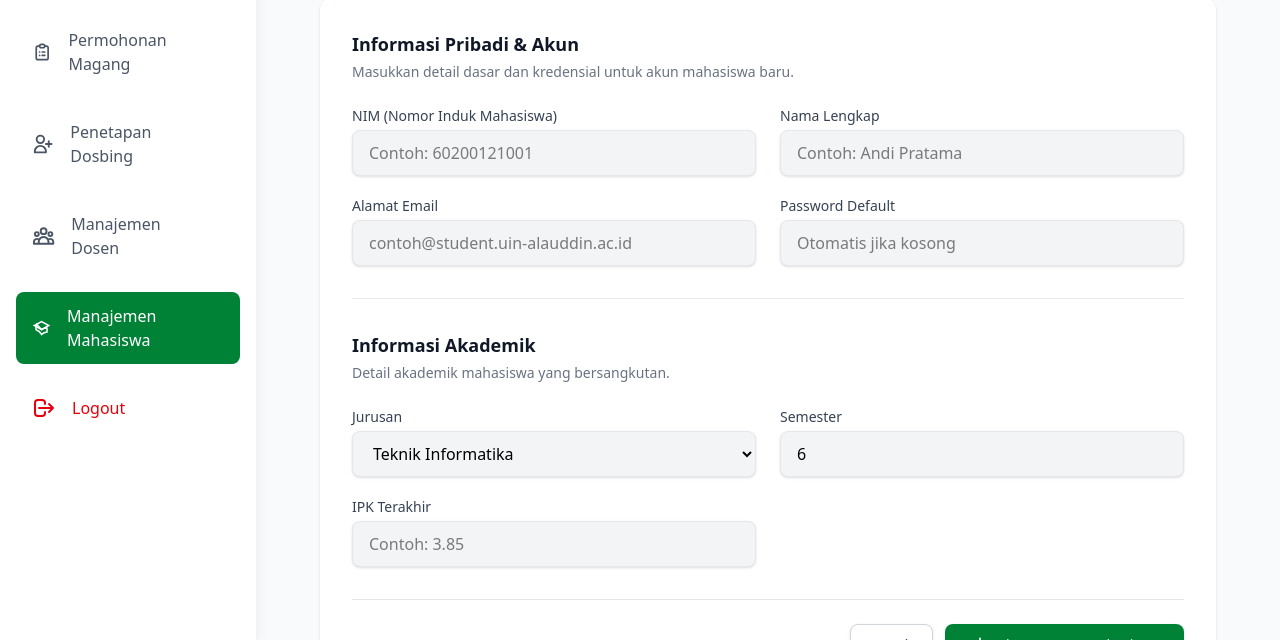
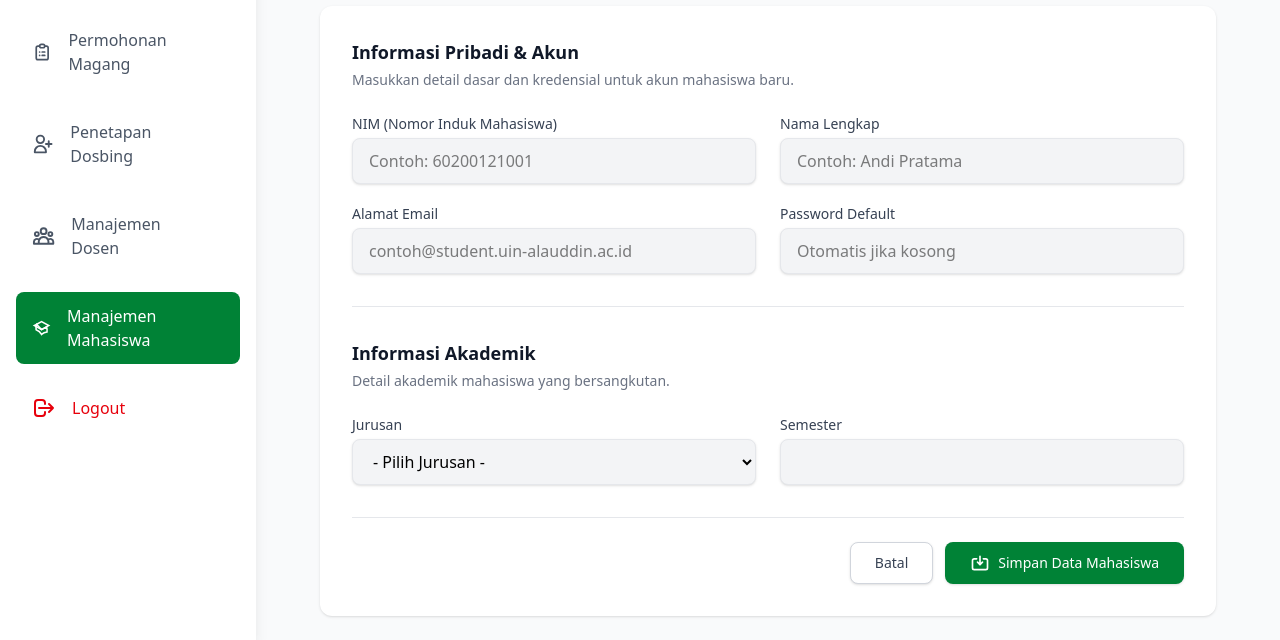
Before and after one commit to zhakazx/simagang, a plain HTML site: page sekretaris-jurusan/tambah-mahasiswa.html in a window 1280 px wide. Shown: the part 160-800 px from the top of the page. Drawn offline with nearby package versions, Linux system fonts and the light colour scheme.

Commit message:
feat: update "Tambah Mahasiswa" page with improved styling and validation options

```diff
--- a/sekretaris-jurusan/tambah-mahasiswa.html
+++ b/sekretaris-jurusan/tambah-mahasiswa.html
@@ -235,7 +235,7 @@
             <div class="mb-6">
               <a
                 href="./mahasiswa.html"
-                class="inline-flex items-center text-sm bg-green-100 text-green-800 hover:bg-green-200 font-semibold py-2 px-4 rounded-lg transition duration-300"
+                class="inline-flex items-center gap-2 px-4 py-2 mb-2 text-sm font-semibold rounded-lg bg-green-700 text-white font-semibold hover:bg-green-800 focus:outline-none focus:ring-2 focus:ring-offset-2 focus:ring-green-500"
               >
                 <svg
                   class="w-4 h-4 mr-2"
@@ -352,6 +352,7 @@
                         name="jurusan"
                         class="w-full py-2.5 px-4 bg-gray-100 border border-gray-200 rounded-lg shadow-sm focus:outline-none focus:bg-white focus:ring-2 focus:ring-green-500 transition"
                       >
+                        <option>- Pilih Jurusan -</option>
                         <option>Teknik Informatika</option>
                         <option>Sistem Informasi</option>
                         <option>Ilmu Peternakan</option>
@@ -369,24 +370,9 @@
                         type="number"
                         name="semester"
                         id="semester"
-                        value="6"
+                        min="1"
+                        max="14"
                         class="w-full py-2.5 px-4 bg-gray-100 border border-gray-200 rounded-lg shadow-sm focus:outline-none focus:bg-white focus:ring-2 focus:ring-green-500 transition"
-                      />
-                    </div>
-                    <!-- IPK -->
-                    <div>
-                      <label
-                        for="ipk"
-                        class="block text-sm font-medium text-gray-700 mb-1"
-                        >IPK Terakhir</label
-                      >
-                      <input
-                        type="number"
-                        step="0.01"
-                        name="ipk"
-                        id="ipk"
-                        class="w-full py-2.5 px-4 bg-gray-100 border border-gray-200 rounded-lg shadow-sm focus:outline-none focus:bg-white focus:ring-2 focus:ring-green-500 transition"
-                        placeholder="Contoh: 3.85"
                       />
                     </div>
                   </div>
```
Also changed, not shown: sekretaris-jurusan/mahasiswa.html (+5 -5 lines).
